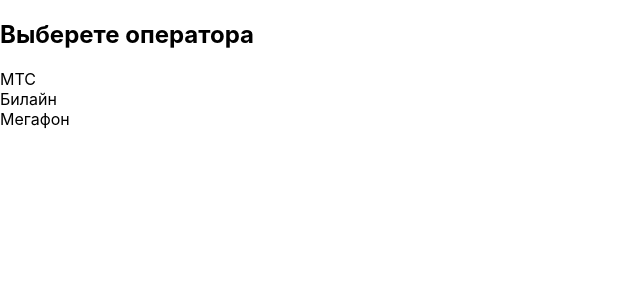
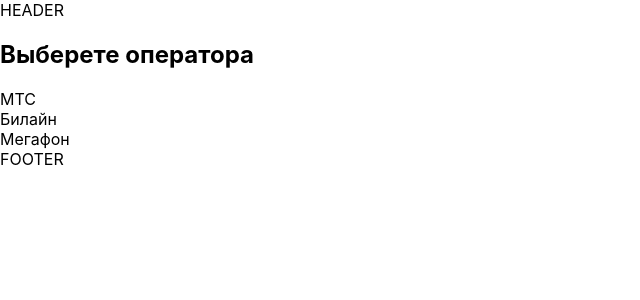
Before and after one commit to EvgenySychev/payment-terminal, a Next.js app: page / in a window 1280 px wide. Shown: the top 300 px of the page, without its empty margins (0-640 px from the left). Built offline with nearby package versions, Linux system fonts and the light colour scheme.

Commit message:
added Layout.tsx

```diff
--- /dev/null
+++ b/components/Footer.tsx
@@ -0,0 +1,5 @@
+const Footer = () => {
+    return <div>FOOTER</div>
+}
+
+export default Footer;
--- /dev/null
+++ b/components/Header.tsx
@@ -0,0 +1,5 @@
+const Header = () => {
+    return <div>HEADER</div>
+}
+
+export default Header;
--- /dev/null
+++ b/components/Layout.tsx
@@ -0,0 +1,13 @@
+import Header from './Header'
+import Footer from './Footer'
+
+const Layout = ({children}: any) => {
+    return <>
+        <Header/>
+        {children}
+        <Footer/>
+    </>
+
+}
+
+export default Layout;
--- a/pages/_app.tsx
+++ b/pages/_app.tsx
@@ -1,8 +1,12 @@
+import Layout from '../components/Layout'
 import '../styles/globals.css'
-import type { AppProps } from 'next/app'
+import type {AppProps} from 'next/app'
 
-const App = ({ Component, pageProps }: AppProps) => {
-  return <Component {...pageProps} />
+const App = ({Component, pageProps}: AppProps) => {
+    return <Layout>
+        <Component {...pageProps} />
+    </Layout>
+
 };
 
 export default App;
```
